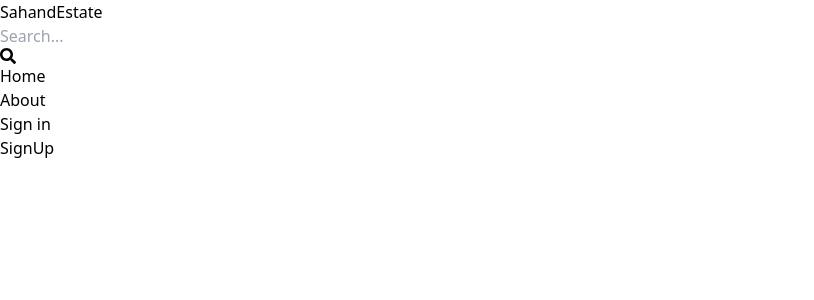
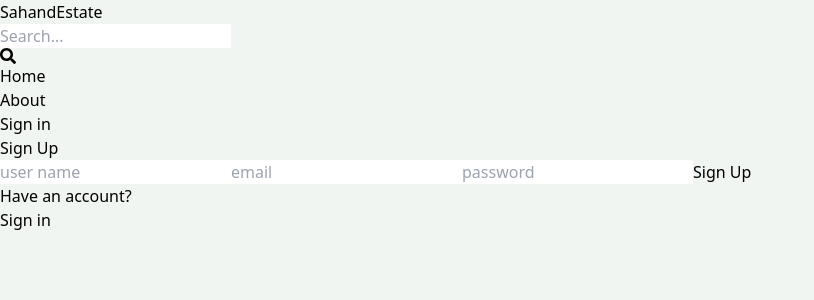
Before and after one commit to dennischen2018/mern-estate, a React (Vite) app in the folder client/: page /sign-up in a window 1280 px wide. Shown: the top 300 px of the page, without its empty margins (0-814 px from the left). Built offline with nearby package versions, Linux system fonts and the light colour scheme.

Commit message:
complete sign up page functionality

```diff
--- a/client/src/index.css
+++ b/client/src/index.css
@@ -1,3 +1,7 @@
 @tailwind base;
 @tailwind components;
 @tailwind utilities;
+
+body{
+    background-color: rgb(241, 245, 241);
+}
--- a/client/src/pages/SignUp.jsx
+++ b/client/src/pages/SignUp.jsx
@@ -1,7 +1,89 @@
-import React from 'react'
+import React, { useState } from 'react'
+import {Link, useNavigate} from 'react-router-dom';
 
 export default function SignUp() {
+
+  const [formData, setFormData] = useState({})
+  const [error, setError] = useState();
+  const [loading, setLoading] = useState(false);
+
+  const navigate = useNavigate();
+
+  const handleChange = (e) => {
+    setFormData({
+      ...formData,
+      [e.target.id]: e.target.value,
+
+    });
+    console.log("formData", formData);
+  }
+
+  const handleSubmit = async (e) => {
+
+    e.preventDefault();
+    setLoading(true);
+
+    try {
+      const res = await fetch('/api/auth/signup',
+      {
+        method: 'POST',
+        headers: {
+          'Content-Type': 'application/json'
+        },
+        body: JSON.stringify(formData)
+      });
+
+      const data = await res.json();
+      console.log(data);
+
+      if (data.success === false) {
+        setLoading(false);
+        setError(data.message);
+        return;
+      }
+
+      setLoading(false)
+      setError(null);
+      navigate('/sign-in')
+    } catch (error) {
+      setLoading(false);
+      setError(error.message);
+    }
+
+
+
+  }
+
   return (
-    <div>SignUp</div>
+    <div className='p3 max-w-lg mx-auto'>
+      <h1 className='text-3xl text-center font-semibold my-7'>
+        Sign Up
+      </h1>
+      <form onSubmit={handleSubmit} className='flex flex-col gap-4 '>
+        <input id='username' type='text' placeholder='user name'
+          className='border  p-3 rounded-lg' onChange={handleChange}>
+        </input>
+        <input id='email' type='text' placeholder='email'
+          className='border  p-3 rounded-lg' onChange={handleChange}>
+        </input>
+        <input id='password' type='password' placeholder='password'
+          className='border  p-3 rounded-lg' onChange={handleChange}>
+        </input>
+
+        <button disabled={loading} className='bg-slate-700 text-white p-3 rounded-lg
+          uppercase hover:opacity-80'>
+            {loading? 'Loading' : 'Sign Up'}
+        </button>
+      </form>
+
+      <div className='flex gap-2 mt-5'>
+        <p>Have an account?</p>
+        <Link to={"/sign-in"}>
+          <span className='text-blue-700'>Sign in</span>
+        </Link>
+      </div>
+
+      {error && <p className='text-red-700 mt-5'>{error}</p>}
+    </div>
   )
 }
--- a/client/vite.config.js
+++ b/client/vite.config.js
@@ -3,5 +3,13 @@
 
 // https://vitejs.dev/config/
 export default defineConfig({
+  server: {
+    proxy: {
+      '/api': {
+        target: 'http://localhost:3000',
+        secure: false,
+      }
+    }
+  },
   plugins: [react()],
-})
+});
```
Also changed, not shown: 1 other file (tests, documents, lock files or other folders).
